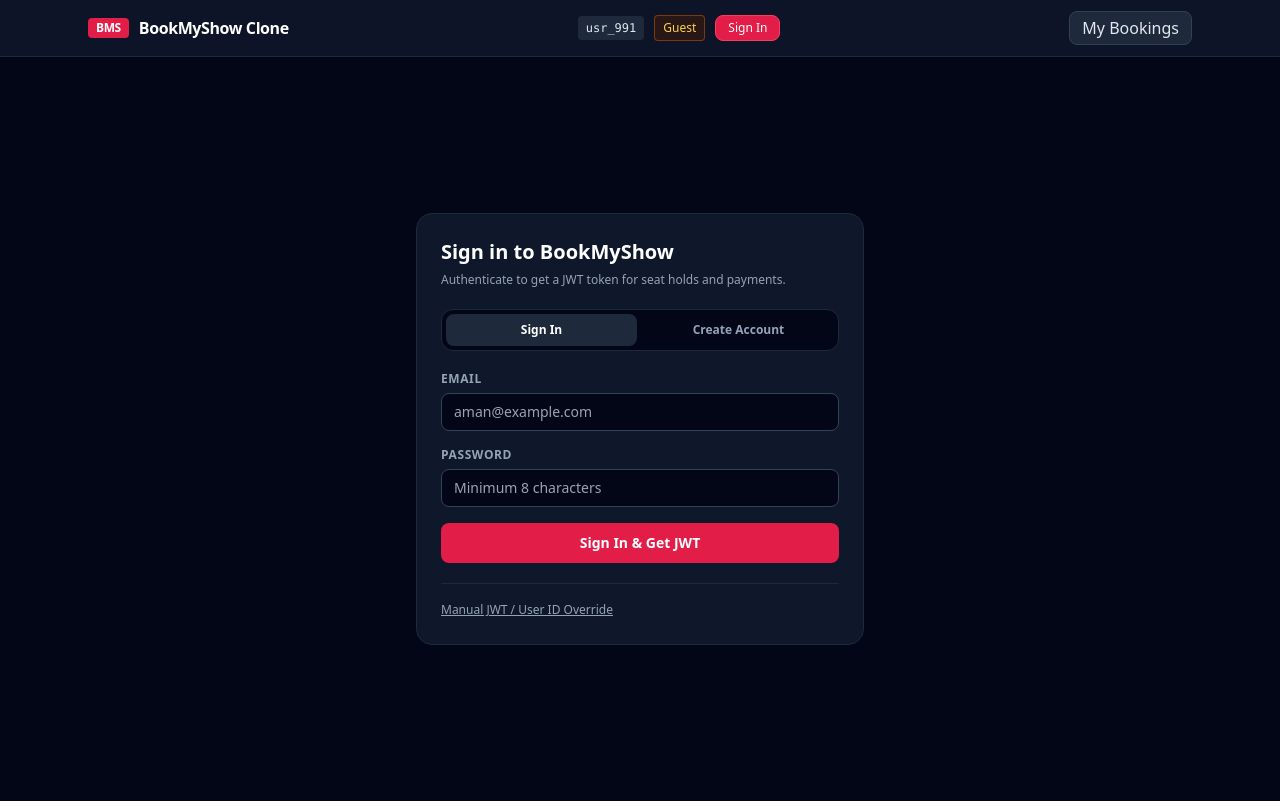
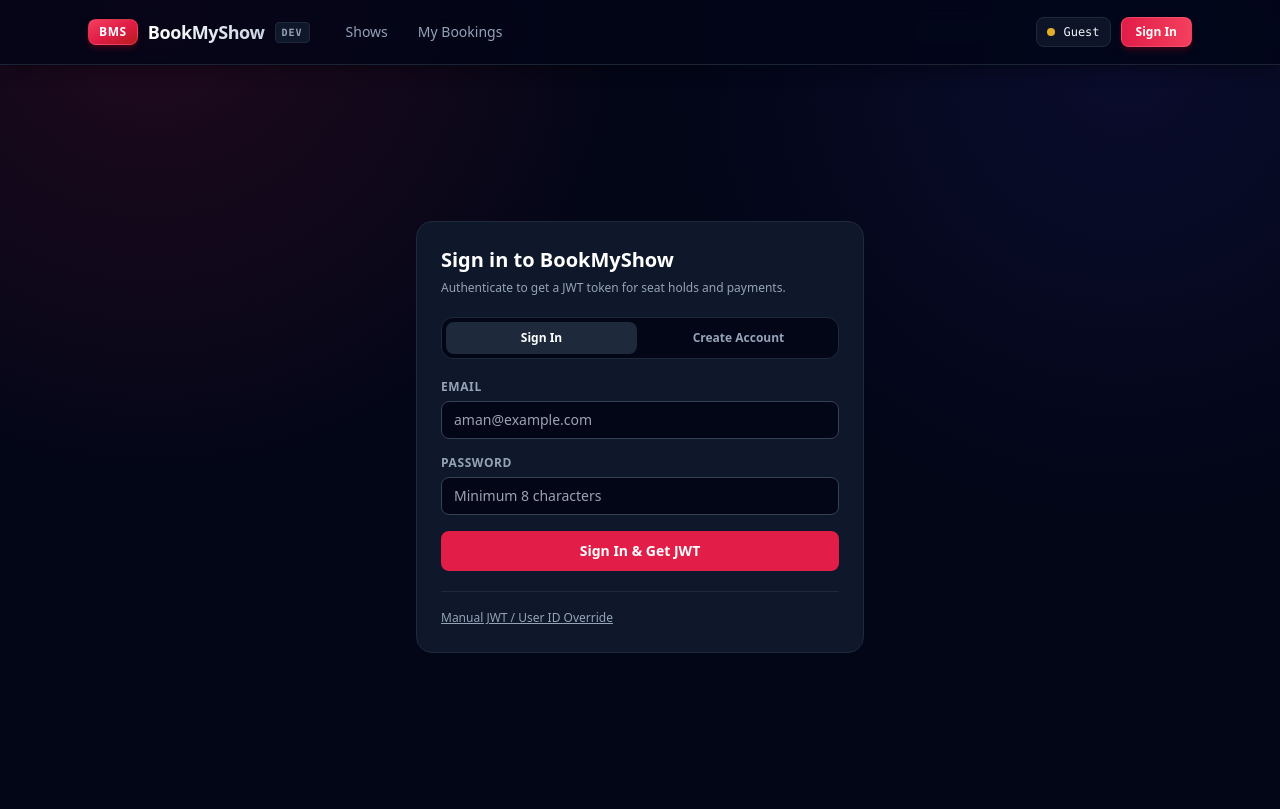
Before and after one commit to amanfoundongithub/BookMyShow, an Angular app in the folder client/: page /login in a window 1280 px wide. Built offline with nearby package versions, Linux system fonts and the light colour scheme.

Commit message:
updated the navigation bar

```diff
--- a/client/src/app/app.component.css
+++ b/client/src/app/app.component.css
@@ -1,53 +1,76 @@
 .app-shell {
-  @apply min-h-screen bg-slate-950 text-slate-100 flex flex-col;
+  @apply min-h-screen text-slate-100 flex flex-col bg-slate-950;
+  background-image:
+    radial-gradient(circle at 12% 0%, rgba(225, 29, 72, 0.14), transparent 36%),
+    radial-gradient(circle at 88% 8%, rgba(79, 70, 229, 0.1), transparent 34%);
 }
 
 .app-header {
-  @apply sticky top-0 z-20 bg-slate-900/90 backdrop-blur border-b border-slate-800;
+  @apply sticky top-0 z-20 bg-slate-950/80 backdrop-blur-md border-b border-slate-800/90 shadow-lg shadow-black/25;
 }
 
 .header-inner {
-  @apply max-w-6xl mx-auto px-6 h-14 flex items-center justify-between gap-4;
+  @apply max-w-6xl mx-auto px-4 sm:px-6 h-16 flex items-center justify-between gap-4;
+}
+
+.header-left {
+  @apply flex items-center gap-6;
 }
 
 .brand-link {
-  @apply inline-flex items-center gap-2.5 text-white font-bold tracking-tight;
+  @apply inline-flex items-center gap-2.5 text-white font-bold tracking-tight transition hover:opacity-95;
 }
 
 .brand-badge {
-  @apply px-2 py-0.5 rounded bg-rose-600 text-white text-xs font-extrabold;
+  @apply px-2.5 py-1 rounded-lg bg-gradient-to-br from-rose-500 via-rose-600 to-red-700 text-white text-xs font-black tracking-wider shadow-md shadow-rose-950/80 border border-rose-400/30;
 }
 
 .brand-title {
-  @apply text-base;
+  @apply text-base sm:text-lg font-semibold bg-gradient-to-r from-white to-slate-300 bg-clip-text text-transparent;
+}
+
+.brand-tag {
+  @apply hidden md:inline-block text-[10px] font-mono uppercase tracking-widest px-1.5 py-0.5 rounded bg-slate-900 text-slate-400 border border-slate-800;
+}
+
+.primary-nav {
+  @apply flex items-center gap-1.5;
+}
+
+.nav-link {
+  @apply px-3 py-1.5 rounded-lg text-xs sm:text-sm font-medium text-slate-400 hover:text-slate-100 hover:bg-slate-900/90 transition;
+}
+
+.nav-link--active {
+  @apply text-white bg-slate-900 border border-slate-800 shadow-inner;
 }
 
 .session-controls {
-  @apply flex items-center gap-2.5 text-xs;
+  @apply flex items-center gap-2 sm:gap-2.5 text-xs;
+}
+
+.user-chip {
+  @apply inline-flex items-center gap-2 px-2.5 py-1.5 rounded-lg bg-slate-900/90 border border-slate-800 text-slate-200;
+}
+
+.status-dot {
+  @apply w-2 h-2 rounded-full bg-amber-400/90;
+}
+
+.status-dot--active {
+  @apply bg-emerald-400 shadow-[0_0_8px_rgba(52,211,153,0.75)];
 }
 
 .session-user {
-  @apply font-mono px-2 py-1 rounded bg-slate-800 text-slate-200;
-}
-
-.token-indicator {
-  @apply px-2 py-1 rounded border;
-}
-
-.token-indicator--set {
-  @apply bg-emerald-950/60 border-emerald-700/70 text-emerald-300;
-}
-
-.token-indicator:not(.token-indicator--set) {
-  @apply bg-amber-950/50 border-amber-700/60 text-amber-300;
+  @apply font-mono text-xs font-medium text-slate-100 max-w-28 sm:max-w-40 truncate;
 }
 
 .header-btn {
-  @apply px-3 py-1 rounded-lg bg-slate-800 hover:bg-slate-700 text-slate-200 font-medium border border-slate-700 transition cursor-pointer;
+  @apply inline-flex items-center justify-center px-3.5 py-1.5 rounded-lg bg-slate-900 hover:bg-slate-800 text-slate-200 text-xs font-semibold border border-slate-700/80 hover:border-slate-600 transition cursor-pointer whitespace-nowrap;
 }
 
 .header-btn--accent {
-  @apply bg-rose-600 hover:bg-rose-500 text-white border-rose-500;
+  @apply bg-gradient-to-r from-rose-600 to-rose-500 hover:from-rose-500 hover:to-rose-400 text-white border-rose-400/40 shadow-md shadow-rose-950/70;
 }
 
 .app-main {
--- a/client/src/app/app.component.html
+++ b/client/src/app/app.component.html
@@ -1,22 +1,43 @@
 <div class="app-shell">
   <header class="app-header">
     <div class="header-inner">
+      <div class="header-left">
         <a routerLink="/" class="brand-link">
           <span class="brand-badge">BMS</span>
-        <span class="brand-title">BookMyShow Clone</span>
+          <span class="brand-title">BookMyShow</span>
+          <span class="brand-tag">DEV</span>
         </a>
 
+        <nav class="primary-nav" aria-label="Main navigation">
+          <a
+            routerLink="/"
+            routerLinkActive="nav-link--active"
+            [routerLinkActiveOptions]="{ exact: true }"
+            class="nav-link"
+          >
+            Shows
+          </a>
+          <a
+            routerLink="/bookings"
+            routerLinkActive="nav-link--active"
+            class="nav-link"
+          >
+            My Bookings
+          </a>
+        </nav>
+      </div>
+
       <div class="session-controls">
+        <div class="user-chip" [title]="authService.isAuthenticated() ? authService.userId() : 'Guest'">
+          <span class="status-dot" [class.status-dot--active]="authService.isAuthenticated()"></span>
           <span class="session-user">
+            @if (authService.isAuthenticated()) {
               {{ authService.currentUser()?.name || authService.userId() }}
+            } @else {
+              Guest
+            }
           </span>
-
-        <span
-          class="token-indicator"
-          [class.token-indicator--set]="authService.isAuthenticated()"
-        >
-          {{ authService.isAuthenticated() ? 'JWT Ready' : 'Guest' }}
-        </span>
+        </div>
 
         @if (authService.isAuthenticated()) {
           <button
@@ -35,7 +56,6 @@
           </a>
         }
       </div>
-      <a routerLink="/bookings" class="header-btn">My Bookings</a>
     </div>
   </header>
 
--- a/client/src/app/app.component.ts
+++ b/client/src/app/app.component.ts
@@ -1,11 +1,11 @@
 import { Component, inject } from '@angular/core';
-import { Router, RouterLink, RouterOutlet } from '@angular/router';
+import { Router, RouterLink, RouterLinkActive, RouterOutlet } from '@angular/router';
 import { AuthService } from './core/services/auth.service';
 
 @Component({
   selector: 'app-root',
   standalone: true,
-  imports: [RouterOutlet, RouterLink],
+  imports: [RouterOutlet, RouterLink, RouterLinkActive],
   templateUrl: './app.component.html',
   styleUrl: './app.component.css',
 })
--- a/client/src/app/core/services/auth.service.ts
+++ b/client/src/app/core/services/auth.service.ts
@@ -69,10 +69,12 @@ export class AuthService {
   logout(): void {
     this.token.set(null);
     this.currentUser.set(null);
+    this.userId.set('');
 
     if (typeof localStorage !== 'undefined') {
       localStorage.removeItem(TOKEN_STORAGE_KEY);
       localStorage.removeItem(USER_PROFILE_STORAGE_KEY);
+      localStorage.removeItem(USER_ID_STORAGE_KEY);
     }
   }
 
```
Lines whose indentation alone changed are shown as unchanged.
